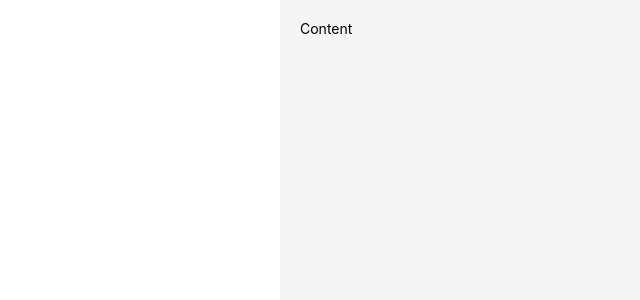
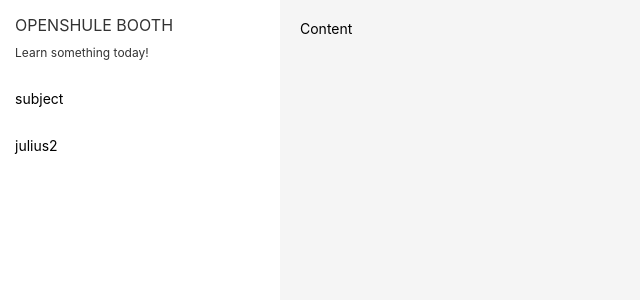
Before and after one commit to geekakili/openshule-booth, a React (Create React App) app: page / in a window 1280 px wide. Shown: the top 300 px of the page, without its empty margins (0-640 px from the left). Built offline with nearby package versions, Linux system fonts and the light colour scheme.

Commit message:
Add sidebar title

```diff
--- a/src/App.tsx
+++ b/src/App.tsx
@@ -1,13 +1,16 @@
 import React from "react";
 
+import subjects from "./fixtures/subjects.json";
 import AppLayout from "./common/layout/AppLayout/AppLayout";
 import SubjectList from "./subjects/SubjectList/SubjectList";
+import SidebarTitle from "./common/branding/SidebarTitle";
 
 const App = () => {
   return (
     <AppLayout>
       <AppLayout.Sidebar>
-        <SubjectList subjects={[]} />
+        <SidebarTitle />
+        <SubjectList subjects={subjects} />
       </AppLayout.Sidebar>
       <AppLayout.Content>Content</AppLayout.Content>
     </AppLayout>
--- /dev/null
+++ b/src/common/branding/SidebarTitle.tsx
@@ -0,0 +1,14 @@
+import React from "react";
+
+import styles from "./branding.module.scss";
+
+const SidebarTitle = () => {
+  return (
+    <div className={styles.sidebarTitle}>
+      <h1 className={styles.title}>Openshule Booth</h1>
+      <p className={styles.desc}>Learn something today!</p>
+    </div>
+  );
+};
+
+export default SidebarTitle;
--- /dev/null
+++ b/src/common/branding/branding.module.scss
@@ -0,0 +1,16 @@
+.sidebarTitle {
+  padding: 1.5rem;
+  opacity: 0.8;
+}
+
+.title {
+  font-size: 1.6rem;
+  text-transform: uppercase;
+  font-weight: normal;
+  margin: 0 0 1rem;
+}
+
+.desc {
+  font-size: 1.2rem;
+  margin: 0;
+}
```
